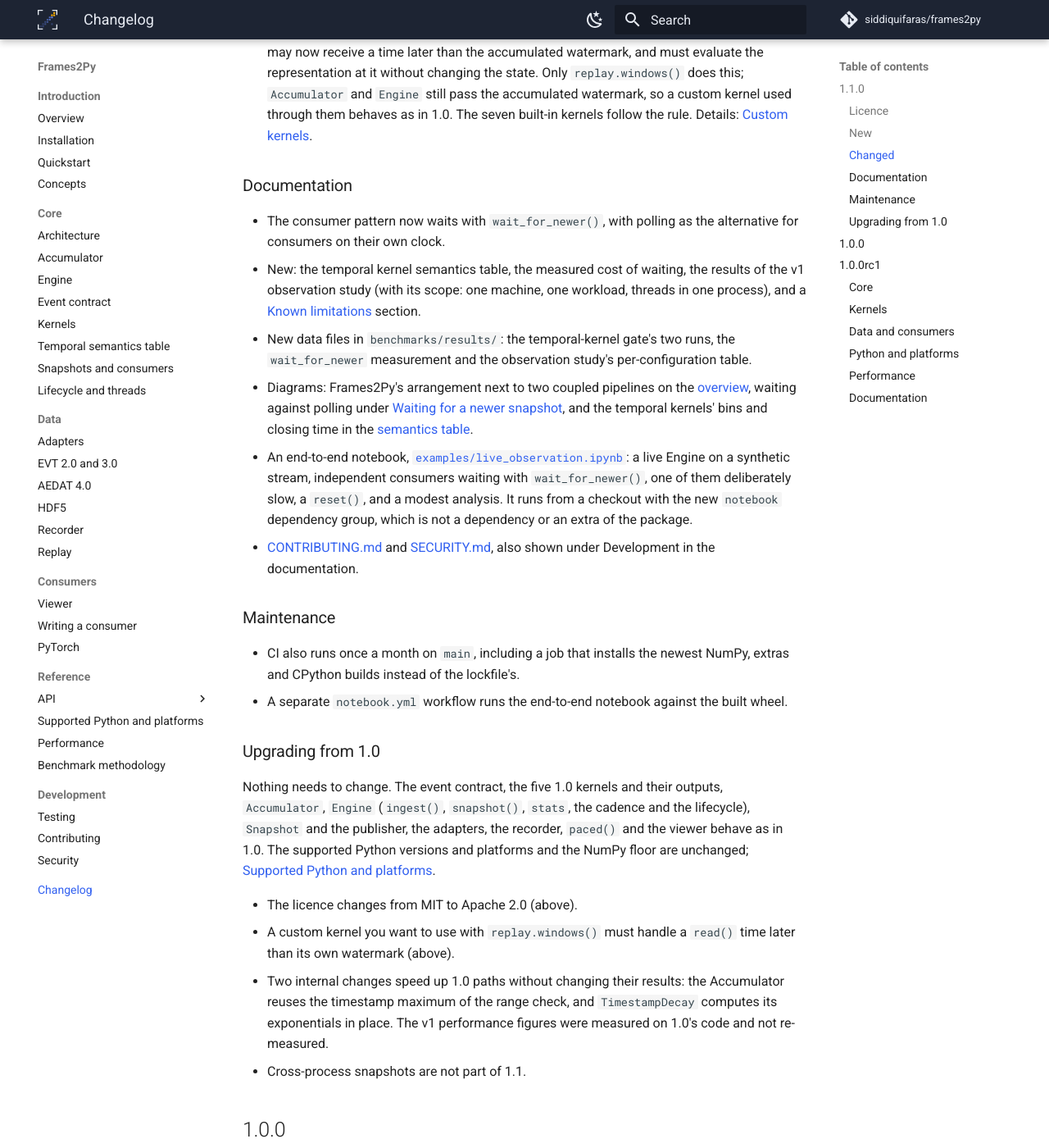
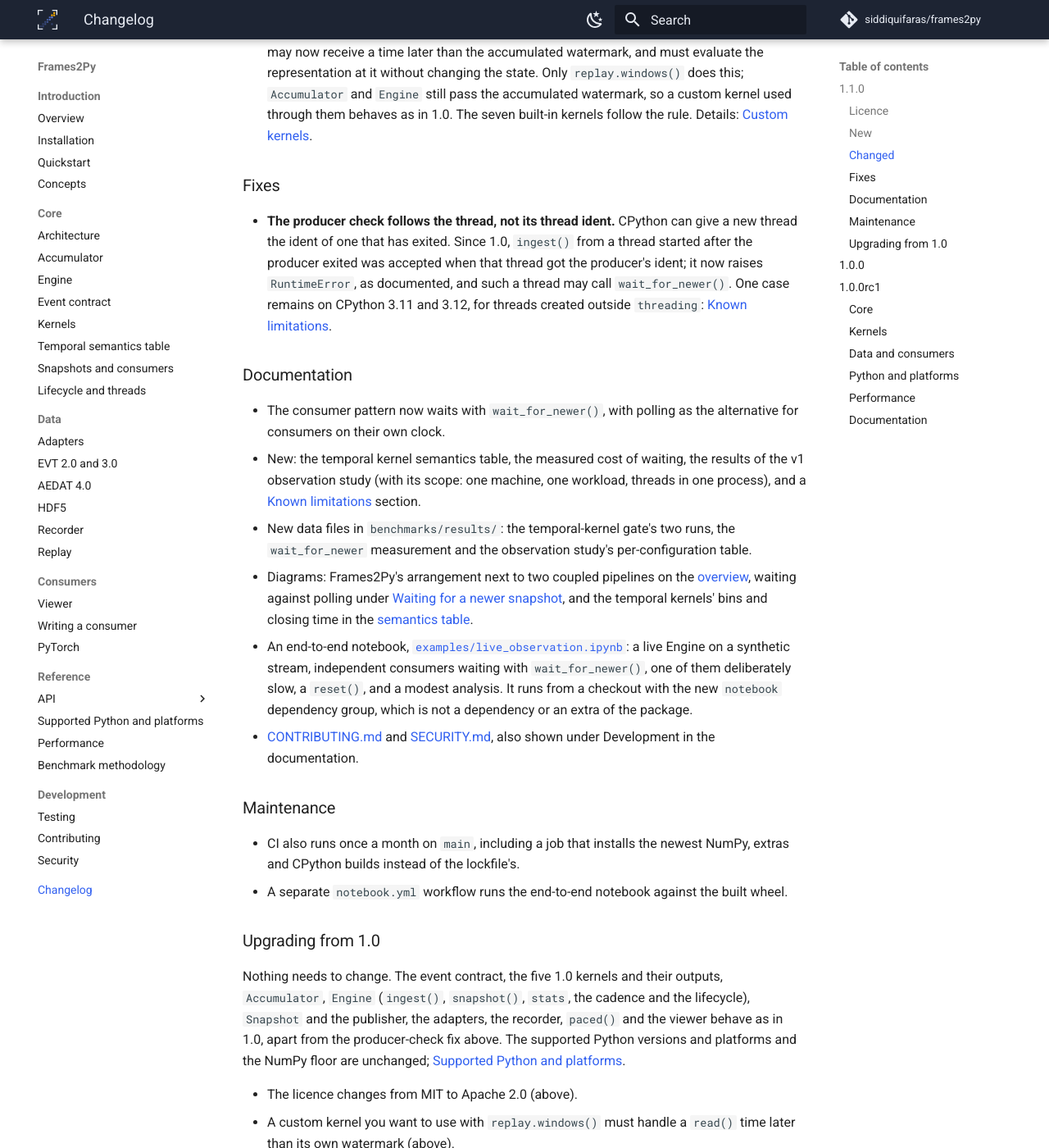
Before and after one commit to siddiquifaras/frames2py, an MkDocs documentation site: the page built from docs/content/changelog.md, in a window 1280 px wide and 1400 px high, scrolled down 1369 px. Shown: the whole window at 82% size. Built offline with MkDocs 1.6.1 and Material for MkDocs 9.7.7, drawn with Linux system fonts in a browser that asks for light colours; comment, search, counter and statistics services are not loaded; some of the changed text lies outside the part shown.

Commit message:
bug: identify the producer by its thread object, not its thread ident
CPython gives an exited thread's ident to a new thread, so since 1.0 such a thread's ingest()
could be accepted, and in 1.1 its wait_for_newer() refused. On CPython 3.11 and 3.12, a later
thread created outside threading can still be taken for an exited producer created the same way;
the docs record it as a known limitation.

````diff
--- a/docs/content/changelog.md
+++ b/docs/content/changelog.md
@@ -11,9 +11,9 @@ is also the GitHub Release text. The tests fail when pyproject.toml's version ha
 
 ## 1.1.0
 
-A release that adds to 1.0 without changing what 1.0 code does: waiting for a newer
-snapshot, two temporal representations for event-vision models, frames at fixed steps of
-event time, and a tested recipe for handing snapshots to PyTorch.
+A release that adds to 1.0 without changing what 1.0 code does, apart from one fix (below):
+waiting for a newer snapshot, two temporal representations for event-vision models, frames
+at fixed steps of event time, and a tested recipe for handing snapshots to PyTorch.
 
 ```sh
 pip install --upgrade frames2py
@@ -67,6 +67,15 @@ pip install --upgrade frames2py
   through them behaves as in 1.0. The seven built-in kernels follow the rule. Details:
   [Custom kernels](https://siddiquifaras.github.io/frames2py/core/kernels/#custom-kernels).
 
+### Fixes
+
+- **The producer check follows the thread, not its thread ident.** CPython can give a new
+  thread the ident of one that has exited. Since 1.0, `ingest()` from a thread started after
+  the producer exited was accepted when that thread got the producer's ident; it now raises
+  `RuntimeError`, as documented, and such a thread may call `wait_for_newer()`. One case
+  remains on CPython 3.11 and 3.12, for threads created outside `threading`:
+  [Known limitations](https://siddiquifaras.github.io/frames2py/reference/support/#known-limitations).
+
 ### Documentation
 
 - The consumer pattern now waits with `wait_for_newer()`, with polling as the alternative
@@ -102,8 +111,9 @@ pip install --upgrade frames2py
 Nothing needs to change. The event contract, the five 1.0 kernels and their outputs,
 `Accumulator`, `Engine` (`ingest()`, `snapshot()`, `stats`, the cadence and the
 lifecycle), `Snapshot` and the publisher, the adapters, the recorder, `paced()` and the
-viewer behave as in 1.0. The supported Python versions and platforms and the NumPy floor are
-unchanged; [Supported Python and platforms](https://siddiquifaras.github.io/frames2py/reference/support/).
+viewer behave as in 1.0, apart from the producer-check fix above. The supported Python
+versions and platforms and the NumPy floor are unchanged;
+[Supported Python and platforms](https://siddiquifaras.github.io/frames2py/reference/support/).
 
 - The licence changes from MIT to Apache 2.0 (above).
 - A custom kernel you want to use with `replay.windows()` must handle a `read()` time later
````
Also changed, not shown: docs/content/core/lifecycle.md (+9 -0 lines), docs/content/reference/methodology.md (+5 -0 lines), docs/content/reference/support.md (+4 -0 lines), 3 other files.
